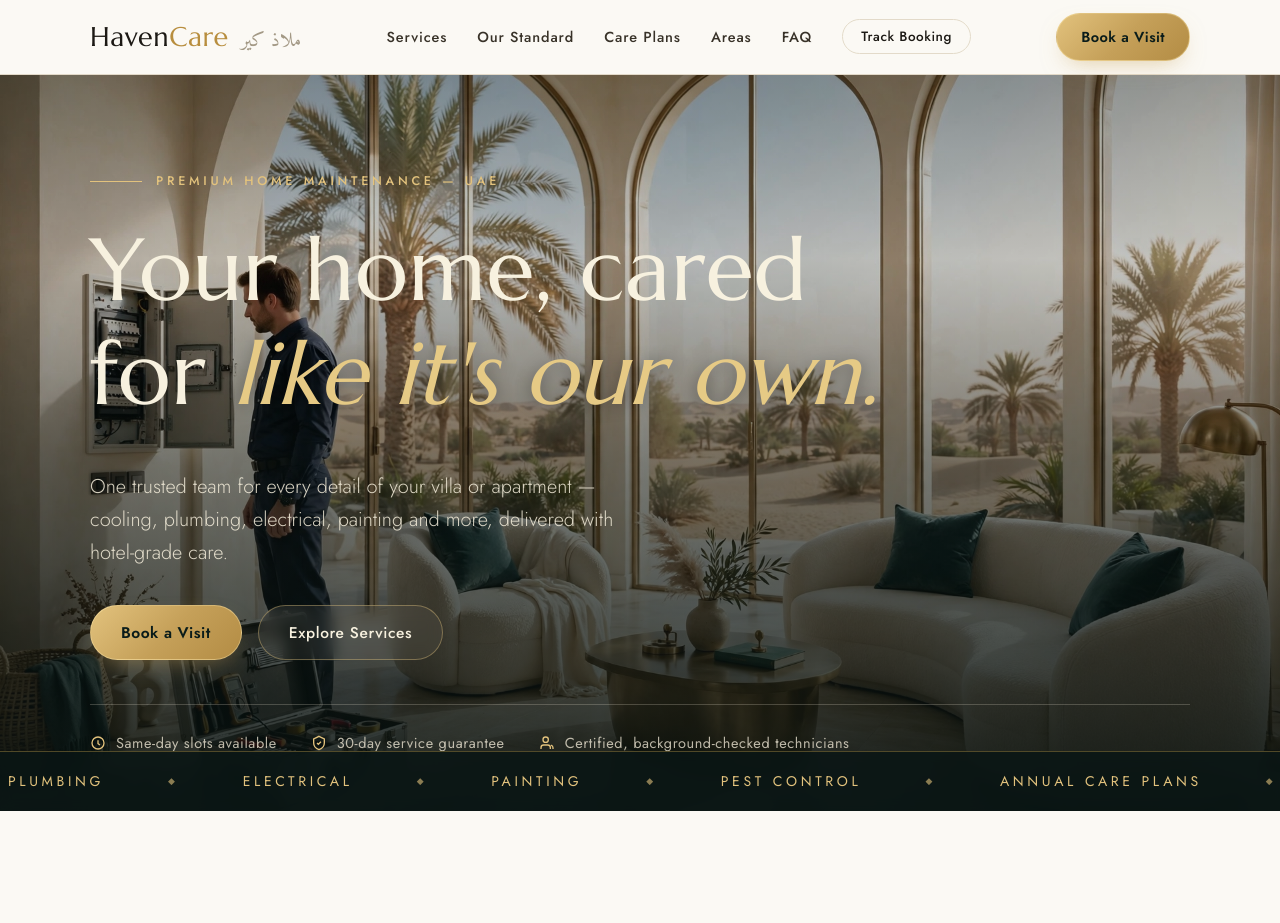
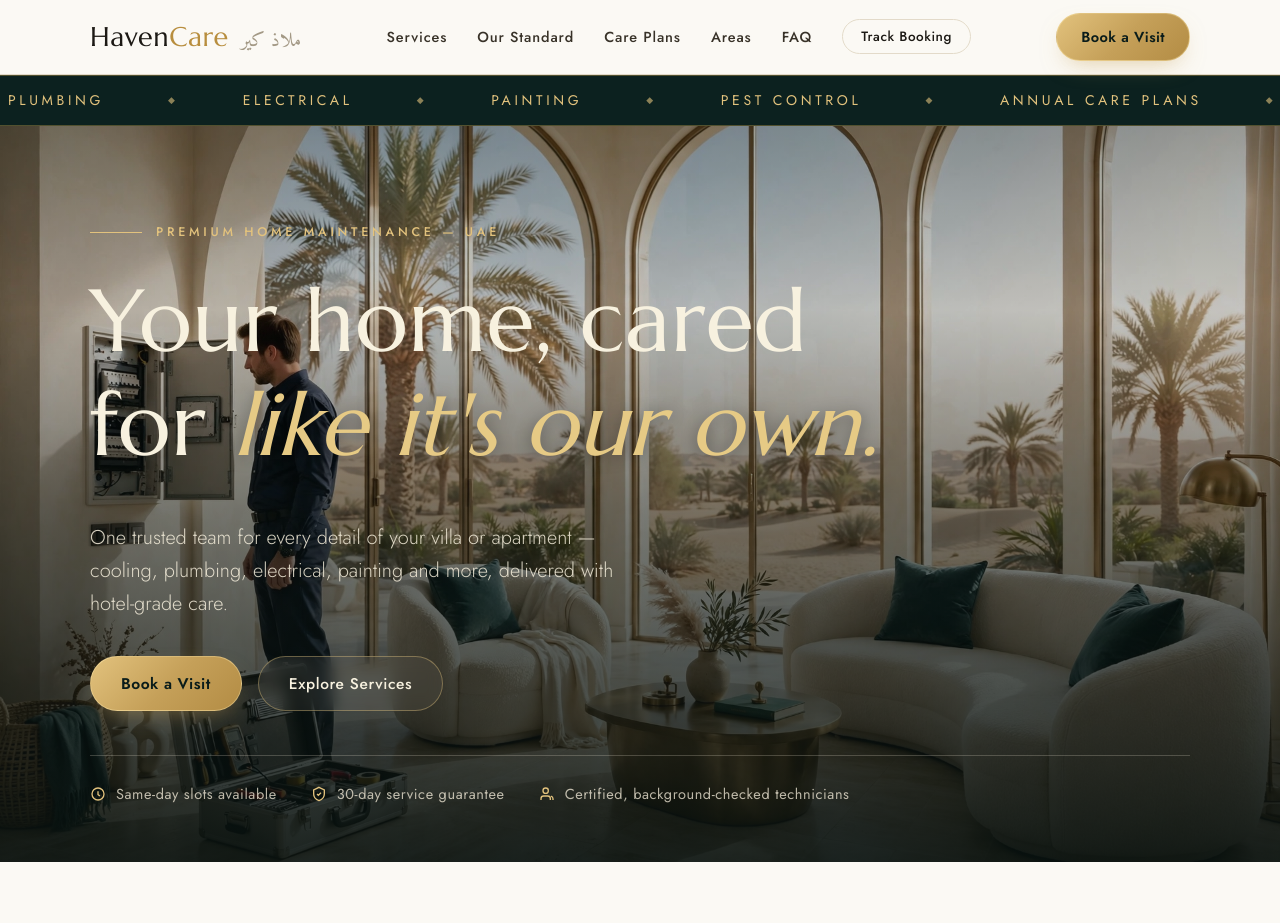
Before and after one commit to mohammadumarglobal1-dotcom/havencare-home-maintenance, a website: page assets/index.html in a window 1280 px wide. Shown: the top 923 px of the page. Drawn offline with Linux system fonts and the light colour scheme; files that its build step writes are made by us from their sources; files whose address does not match are found by name.

Commit message:
Position scrolling ticker bar directly below navbar border and above hero section

```diff
--- a/assets/css/style.css
+++ b/assets/css/style.css
@@ -368,23 +368,11 @@
       background: var(--deep);
       color: var(--cream-on-dark);
       overflow: hidden;
-      padding: 18px 0;
-      border-top: 1px solid rgba(212, 169, 79, 0.25);
-      border-bottom: 1px solid rgba(212, 169, 79, 0.25);
-    }
-
-    /* Marquee placed inside hero at the bottom edge */
-    .hero-marquee {
-      position: absolute;
-      bottom: 0;
-      left: 0;
-      right: 0;
-      z-index: 3;
-      background: rgba(10, 22, 20, 0.85);
-      backdrop-filter: blur(6px);
-      -webkit-backdrop-filter: blur(6px);
+      padding: 13px 0;
       border-top: 1px solid rgba(212, 169, 79, 0.35);
-      border-bottom: none;
+      border-bottom: 1px solid rgba(212, 169, 79, 0.35);
+      position: relative;
+      z-index: 10;
     }
     .marquee-track {
       display: flex;
--- a/assets/index.html
+++ b/assets/index.html
@@ -41,6 +41,14 @@
     </nav>
   </header>
 
+  <!-- ======================= MARQUEE TICKER (TOP) ======================= -->
+  <div class="marquee" aria-hidden="true">
+    <div class="marquee-track">
+      <span>AC &amp; Cooling</span><span>Plumbing</span><span>Electrical</span><span>Painting</span><span>Pest Control</span><span>Annual Care Plans</span>
+      <span>AC &amp; Cooling</span><span>Plumbing</span><span>Electrical</span><span>Painting</span><span>Pest Control</span><span>Annual Care Plans</span>
+    </div>
+  </div>
+
   <!-- ======================= HERO ======================= -->
   <section class="hero" id="top" aria-label="Introduction">
     <img class="hero-img" src="assets/images/hero-bg.webp" alt="A HavenCare technician inspecting an elegant Dubai villa living room with arched windows overlooking palms" fetchpriority="high" />
@@ -66,14 +74,6 @@
           <svg viewBox="0 0 24 24" fill="none" stroke-width="2"><path d="M17 21v-2a4 4 0 00-4-4H7a4 4 0 00-4 4v2"/><circle cx="10" cy="7" r="4"/><path d="M21 21v-2a4 4 0 00-3-3.87"/></svg>
           Certified, background-checked technicians
         </span>
-      </div>
-    </div>
-
-    <!-- Marquee ticker at bottom of hero -->
-    <div class="marquee hero-marquee" aria-hidden="true">
-      <div class="marquee-track">
-        <span>AC &amp; Cooling</span><span>Plumbing</span><span>Electrical</span><span>Painting</span><span>Pest Control</span><span>Annual Care Plans</span>
-        <span>AC &amp; Cooling</span><span>Plumbing</span><span>Electrical</span><span>Painting</span><span>Pest Control</span><span>Annual Care Plans</span>
       </div>
     </div>
   </section>
--- a/public/assets/css/style.css
+++ b/public/assets/css/style.css
@@ -368,23 +368,11 @@
       background: var(--deep);
       color: var(--cream-on-dark);
       overflow: hidden;
-      padding: 18px 0;
-      border-top: 1px solid rgba(212, 169, 79, 0.25);
-      border-bottom: 1px solid rgba(212, 169, 79, 0.25);
-    }
-
-    /* Marquee placed inside hero at the bottom edge */
-    .hero-marquee {
-      position: absolute;
-      bottom: 0;
-      left: 0;
-      right: 0;
-      z-index: 3;
-      background: rgba(10, 22, 20, 0.85);
-      backdrop-filter: blur(6px);
-      -webkit-backdrop-filter: blur(6px);
+      padding: 13px 0;
       border-top: 1px solid rgba(212, 169, 79, 0.35);
-      border-bottom: none;
+      border-bottom: 1px solid rgba(212, 169, 79, 0.35);
+      position: relative;
+      z-index: 10;
     }
     .marquee-track {
       display: flex;
```
Also changed, not shown: public/index.html (+8 -8 lines).
